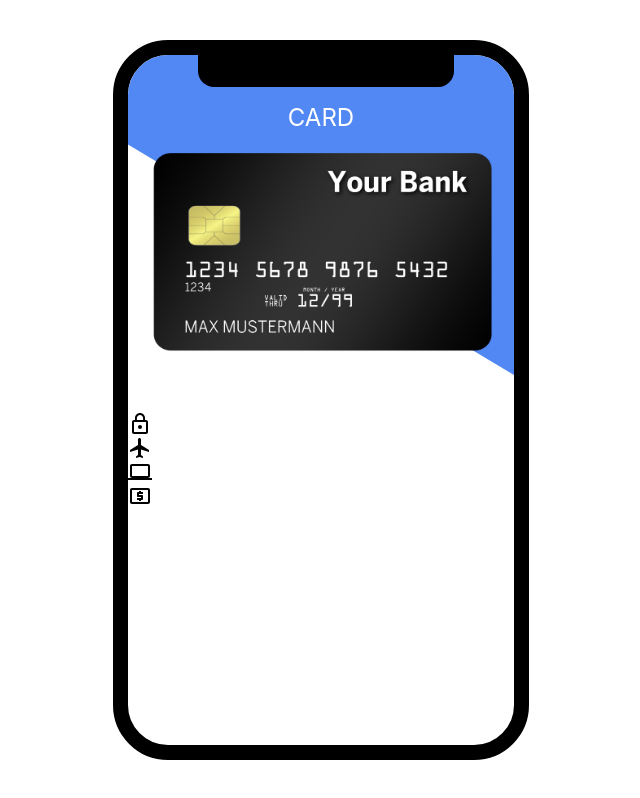
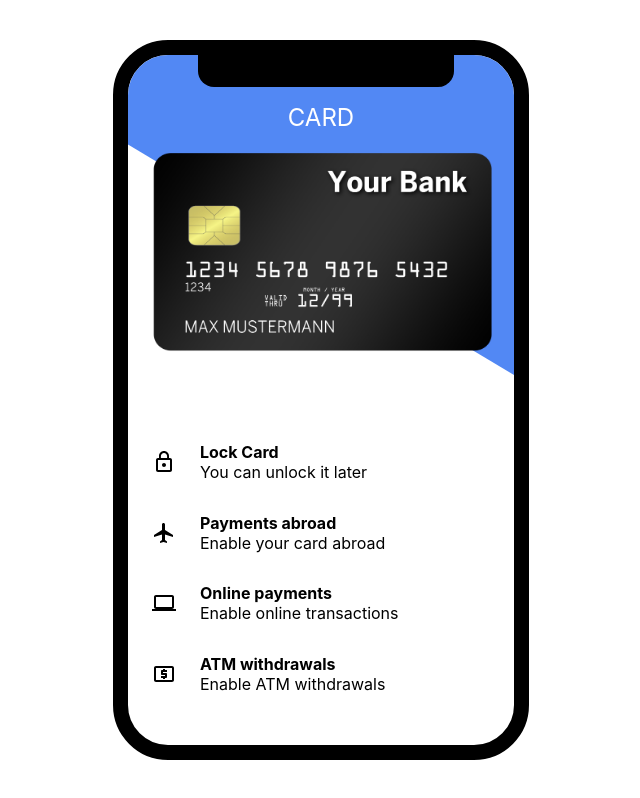
Before and after one commit to Abdullahmad/loop2-step8, a plain HTML site: page index.html in a window 1280 px wide. Shown: the whole page, without its empty margins (319-959 px from the left). Drawn offline with Linux system fonts and the light colour scheme.

Commit message:
continuation

```diff
--- a/index.html
+++ b/index.html
@@ -22,15 +22,31 @@
         </div>
         <div class="plex">
             <img src="./img/lock.svg" alt="">
+            <div style="display: grid; margin-left: 1.5rem;">
+                <h4>Lock Card</h4>
+                <p>You can unlock it later</p>
+            </div>
         </div>
         <div class="plex">
             <img src="./img/plane.svg" alt="">
+            <div style="display: grid; margin-left: 1.5rem;">
+                <h4>Payments abroad</h4>
+                <p>Enable your card abroad</p>
+            </div>
         </div>
         <div class="plex">
             <img src="./img/laptop.svg" alt="">
+            <div style="display: grid; margin-left: 1.5rem;">
+                <h4>Online payments</h4>
+                <p>Enable online transactions</p>
+            </div>
         </div>
         <div class="plex">
             <img src="./img/atm.svg" alt="">
+            <div style="display: grid; margin-left: 1.5rem;">
+                <h4>ATM withdrawals</h4>
+                <p>Enable ATM withdrawals</p>
+            </div>
         </div>
     </div>
 </body>
--- a/styles.css
+++ b/styles.css
@@ -65,4 +65,5 @@
 .plex {
     display: flex;
     align-items: center;
+    margin: 1.9rem 0 0 1.5rem;
 }
```
